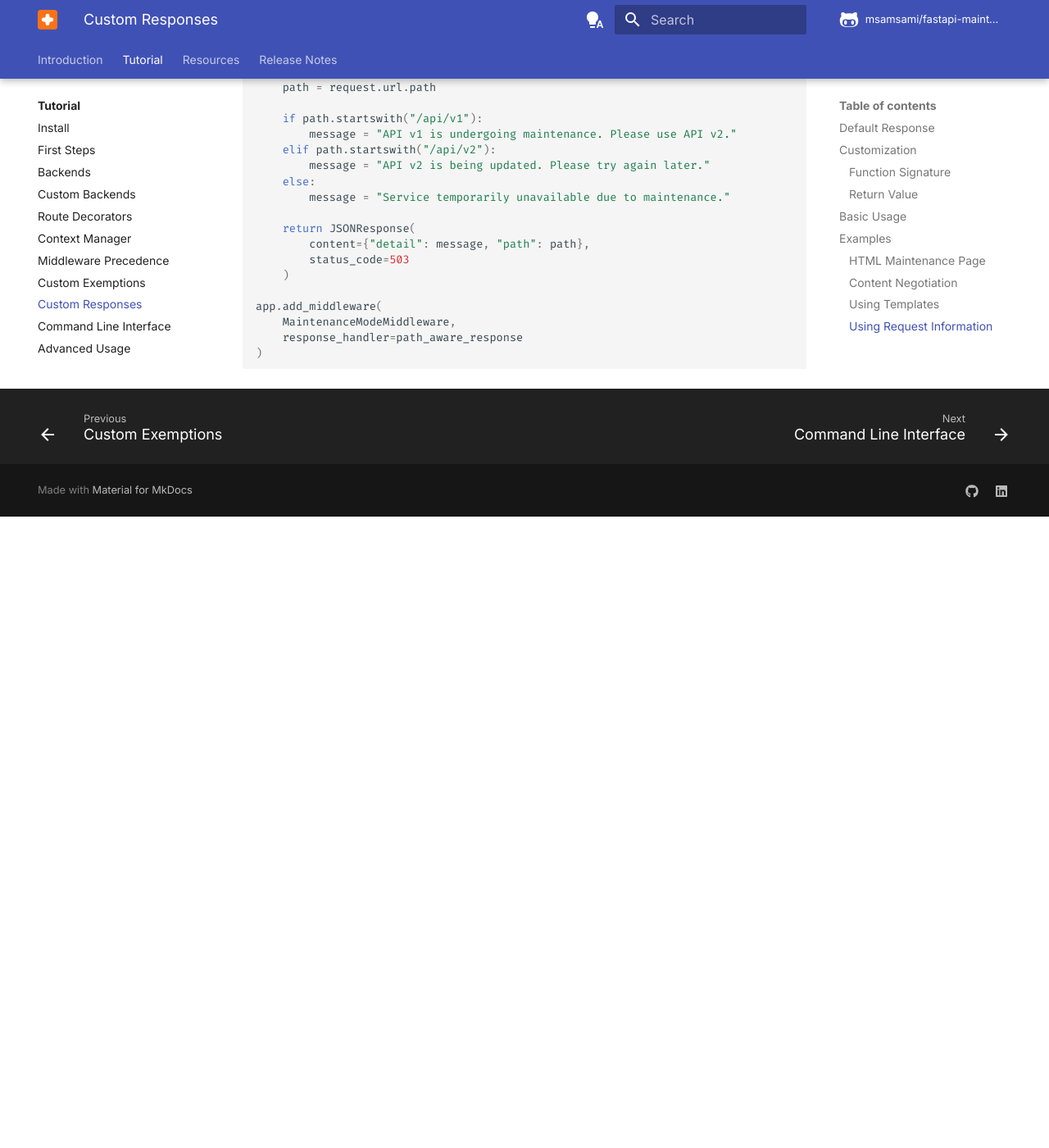
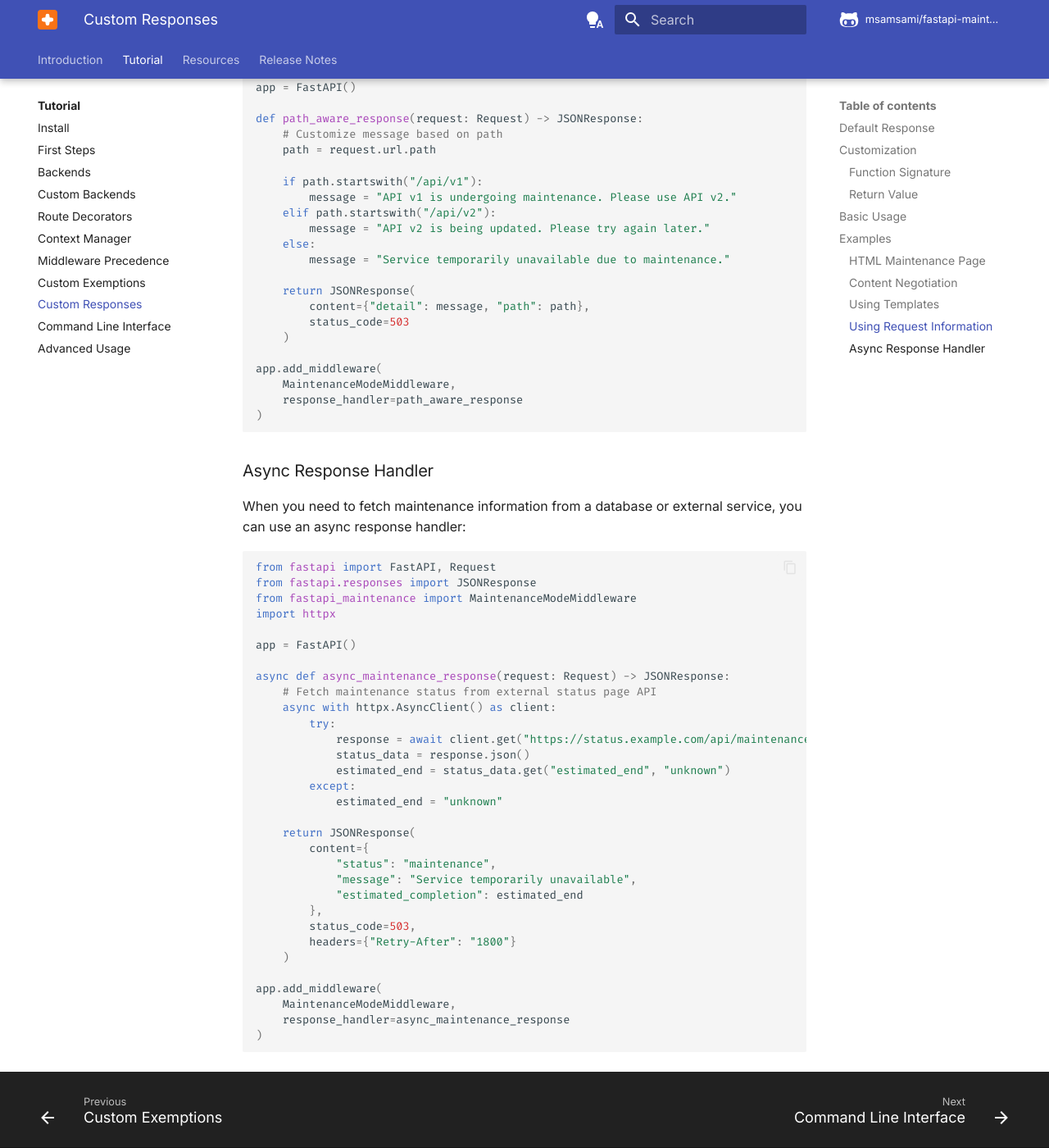
Before and after one commit to msamsami/fastapi-maintenance, an MkDocs documentation site: the page built from docs/tutorial/custom-responses.md, in a window 1280 px wide and 1400 px high, scrolled down 5181 px. Shown: the whole window at 82% size. Built offline with MkDocs 1.6.1 and Material for MkDocs 9.7.7, drawn with Linux system fonts in a browser that asks for light colours; comment, search, counter and statistics services are not loaded; before the commit the page ends 5811 px from its top, so only the background shows below that; some of the changed text lies outside the part shown.

Commit message:
Fix sync/async response handlers and add async example

````diff
--- a/docs/tutorial/custom-responses.md
+++ b/docs/tutorial/custom-responses.md
@@ -259,3 +263,41 @@ app.add_middleware(
     response_handler=path_aware_response
 )
 ```
+
+### Async Response Handler
+
+When you need to fetch maintenance information from a database or external service, you can use an async response handler:
+
+```python
+from fastapi import FastAPI, Request
+from fastapi.responses import JSONResponse
+from fastapi_maintenance import MaintenanceModeMiddleware
+import httpx
+
+app = FastAPI()
+
+async def async_maintenance_response(request: Request) -> JSONResponse:
+    # Fetch maintenance status from external status page API
+    async with httpx.AsyncClient() as client:
+        try:
+            response = await client.get("https://status.example.com/api/maintenance")
+            status_data = response.json()
+            estimated_end = status_data.get("estimated_end", "unknown")
+        except:
+            estimated_end = "unknown"
+
+    return JSONResponse(
+        content={
+            "status": "maintenance",
+            "message": "Service temporarily unavailable",
+            "estimated_completion": estimated_end
+        },
+        status_code=503,
+        headers={"Retry-After": "1800"}
+    )
+
+app.add_middleware(
+    MaintenanceModeMiddleware,
+    response_handler=async_maintenance_response
+)
+```
````
Also changed, not shown: other parts of docs/tutorial/custom-responses.md (+10 -6 lines).
